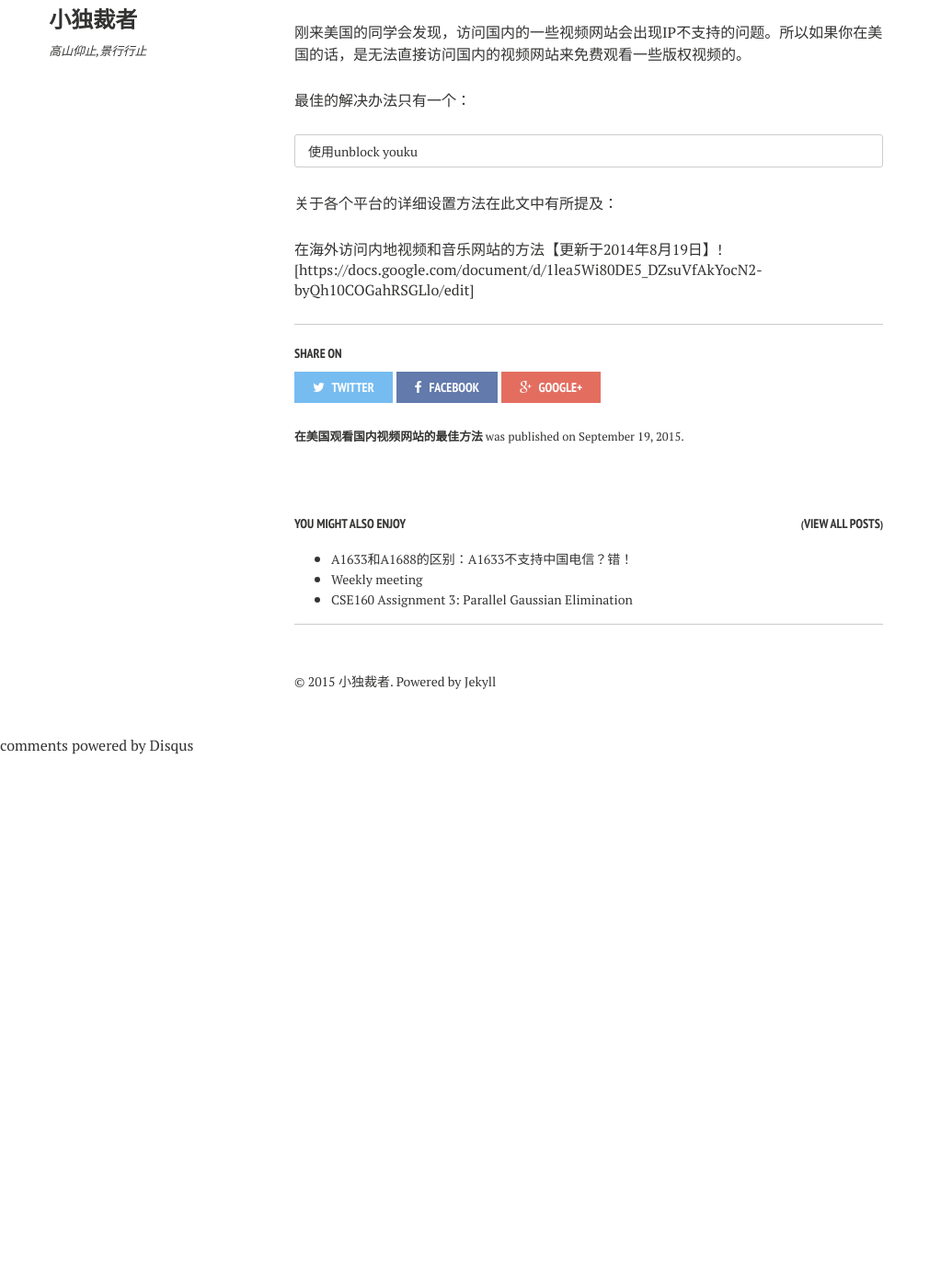
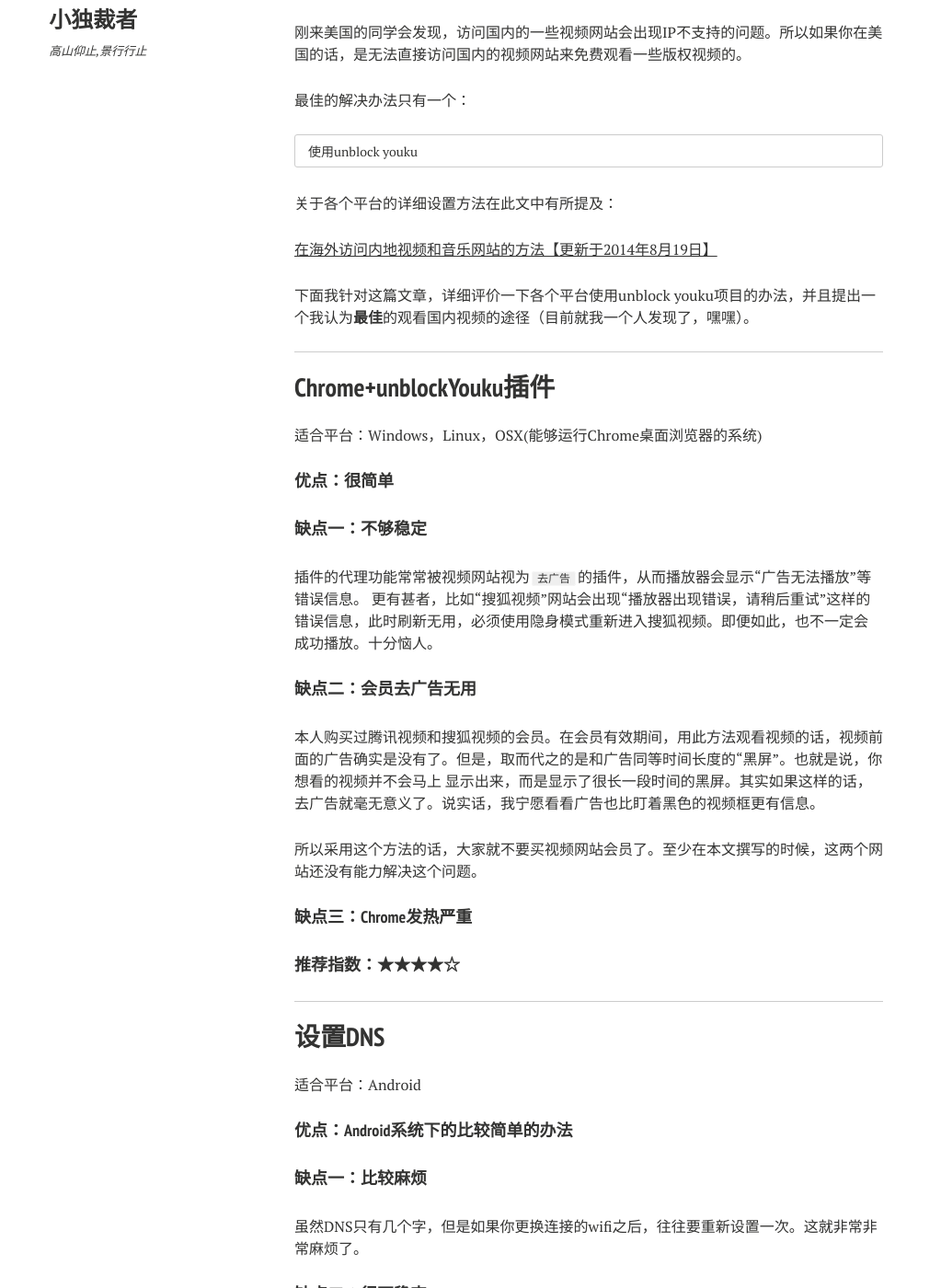
Before and after one commit to yinping4256/old.yinping4256.github.io, a Jekyll site: the page built from _posts/cn/2015-09-19-在美国观看国内视频网站的最佳方法.markdown, in a window 1280 px wide and 1400 px high, scrolled down 276 px. Shown: the whole window at 92% size, without its empty margins (0-1023 px from the left). Built offline with Jekyll 4.4.1, drawn with Linux system fonts in a browser that asks for light colours; nearby versions of some CDN libraries; comment, search, counter and statistics services are not loaded; before the commit the page ends 1097 px from its top, so only the background shows below that; some of the changed text lies outside the part shown.

Commit message:
added 3 posts

```diff
--- a/_posts/cn/2015-09-19-在美国观看国内视频网站的最佳方法.markdown
+++ b/_posts/cn/2015-09-19-在美国观看国内视频网站的最佳方法.markdown
@@ -25,4 +25,102 @@
 
 关于各个平台的详细设置方法在此文中有所提及：
 
-在海外访问内地视频和音乐网站的方法【更新于2014年8月19日】![https://docs.google.com/document/d/1lea5Wi80DE5_DZsuVfAkYocN2-byQh10COGahRSGLlo/edit]
+[在海外访问内地视频和音乐网站的方法【更新于2014年8月19日】](https://docs.google.com/document/d/1lea5Wi80DE5_DZsuVfAkYocN2-byQh10COGahRSGLlo/edit){:target="_blank"}
+
+下面我针对这篇文章，详细评价一下各个平台使用unblock youku项目的办法，并且提出一个我认为**最佳**的观看国内视频的途径（目前就我一个人发现了，嘿嘿）。
+
+---
+
+## Chrome+unblockYouku插件
+
+适合平台：Windows，Linux，OSX(能够运行Chrome桌面浏览器的系统)
+
+#### 优点：很简单
+
+#### 缺点一：不够稳定
+
+插件的代理功能常常被视频网站视为`去广告`的插件，从而播放器会显示“广告无法播放”等错误信息。
+更有甚者，比如“搜狐视频”网站会出现“播放器出现错误，请稍后重试”这样的错误信息，此时刷新无用，必须使用隐身模式重新进入搜狐视频。即便如此，也不一定会
+成功播放。十分恼人。
+
+#### 缺点二：会员去广告无用
+
+本人购买过腾讯视频和搜狐视频的会员。在会员有效期间，用此方法观看视频的话，视频前面的广告确实是没有了。但是，取而代之的是和广告同等时间长度的“黑屏”。也就是说，你想看的视频并不会马上
+显示出来，而是显示了很长一段时间的黑屏。其实如果这样的话，去广告就毫无意义了。说实话，我宁愿看看广告也比盯着黑色的视频框更有信息。
+
+所以采用这个方法的话，大家就不要买视频网站会员了。至少在本文撰写的时候，这两个网站还没有能力解决这个问题。
+
+#### 缺点三：Chrome发热严重
+
+#### 推荐指数：★★★★☆
+
+---
+
+## 设置DNS
+
+适合平台：Android
+
+#### 优点：Android系统下的比较简单的办法
+
+#### 缺点一：比较麻烦
+
+虽然DNS只有几个字，但是如果你更换连接的wifi之后，往往要重新设置一次。这就非常非常麻烦了。
+
+#### 缺点二：很不稳定
+
+我没在手机上试过，但是我在运行android系统的amazon fire stick上试过。设置好之后，观看“搜狐视频”，或者“腾讯视频”，速度非常慢，
+可能要等很久视频才出来。我自己是没有耐心等的，所以已经放弃了。
+
+#### 推荐指数：★★☆☆☆
+
+---
+
+## 设置PAC
+
+适合平台：ios(iphone，ipad), 以及windows的IE
+
+#### 优点：比较简单，也比较稳定。
+
+这个没什么好说的，ios上只有这个办法。
+
+#### 推荐指数：★★★★☆
+
+---
+
+## 其他办法比如设置Drony之类
+
+#### 全都过于麻烦，完全不推荐
+
+---
+
+## 我发现的最佳办法
+
+适合平台：OSX
+
+安装“搜狐影音”，在OSX下的`系统设置->网络->代理`里使用**自动代理PAC**，我用的是这个pac地址：
+
+http://yo.uku.im/proxy.pac
+{: .notice}
+
+在搜狐影音客户端观看。
+
+#### 优点一：无需会员自动去广告，0等待
+
+#### 优点二：速度快，快进快退都没问题
+
+#### 优点三：十分稳定
+
+#### 推荐指数：★★★★★
+
+目前我用自己的方法已经观看了几百集`蜡笔小新`了:-/
+
+---
+
+## 注意
+
+使用pac设置的话，记得设置完毕后访问：
+
+<http://uku.im/check>{:target="_blank"}
+{: .notice}
+
+为true则表示设置成功。
```
Also changed, not shown: other parts of _posts/cn/2015-09-19-在美国观看国内视频网站的最佳方法.markdown (+1 -1 lines), _posts/cn/2015-03-30-第一篇jekyll.md (+3 -3 lines), _posts/cn/2015-09-19-Jekyll网站的中文优化设置.markdown (added, +105 -0 lines), _posts/cn/2015-09-19-Markdown语法在新窗口新标签页中打开.markdown (added, +81 -0 lines), _posts/en/2015-04-27-visual studio github.md (+1 -1 lines).
